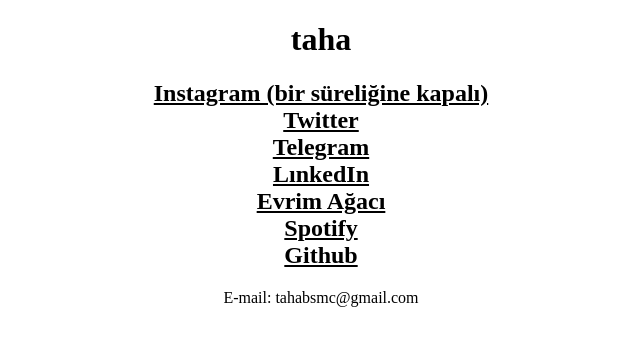
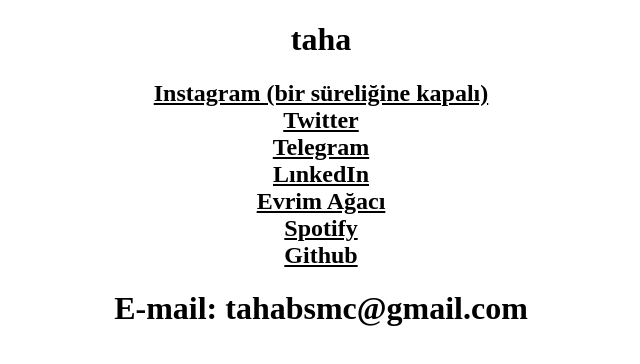
Before and after one commit to tahabsmc/tahabsmc.com, a plain HTML site: page index.html in a window 1280 px wide. Shown: the whole page, without its empty margins (319-959 px from the left). Drawn offline with Linux system fonts and the light colour scheme.

Commit message:
Update index.html

```diff
--- a/index.html
+++ b/index.html
@@ -24,7 +24,7 @@
    <a style="color: black;" href="https://github.com/tahabsmc" target="_blank">Github</a>
 
 </h2>
-E-mail: tahabsmc@gmail.com
+  <h1>E-mail: tahabsmc@gmail.com</h1>
 </body>
 </div>
 
```
